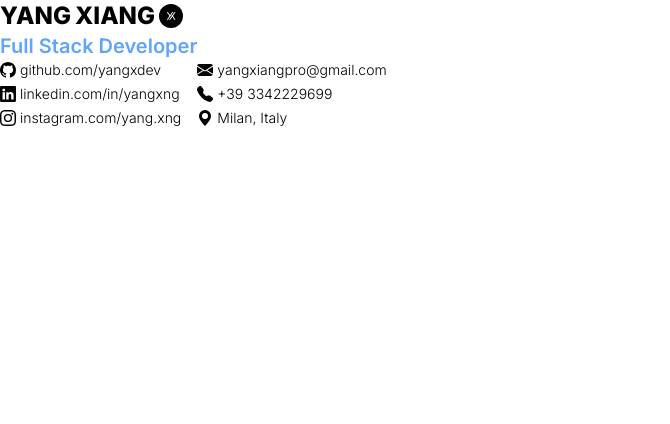
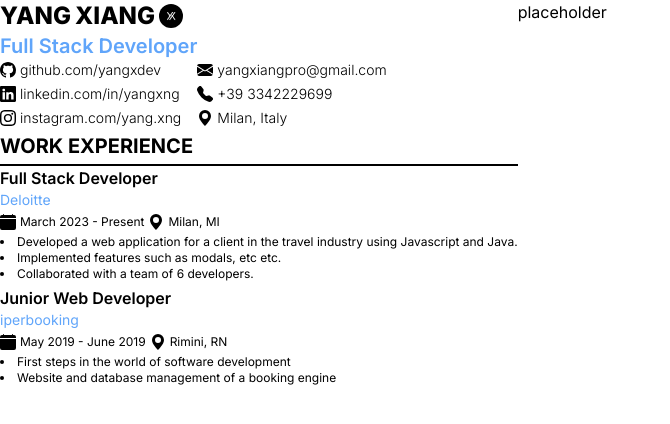
Before and after one commit to yangxdev/nextjs-cv, a Next.js app: page / in a window 1280 px wide. Shown: the top 424 px of the page, without its empty margins (0-670 px from the left). Built offline with nearby package versions, Linux system fonts and the light colour scheme.

Commit message:
CV-3 work experience implementation

```diff
--- /dev/null
+++ b/app/Icons/CalendarIcon.jsx
@@ -0,0 +1,6 @@
+// components/Icons/CalendarIcon.js
+export default function CalendarIcon() {
+    return (
+        <svg xmlns="http://www.w3.org/2000/svg" width="16" height="16" fill="currentColor" class="bi bi-calendar-fill" viewBox="0 0 16 16"><path d="M3.5 0a.5.5 0 0 1 .5.5V1h8V.5a.5.5 0 0 1 1 0V1h1a2 2 0 0 1 2 2v11a2 2 0 0 1-2 2H2a2 2 0 0 1-2-2V5h16V4H0V3a2 2 0 0 1 2-2h1V.5a.5.5 0 0 1 .5-.5z"></path></svg>
+    );
+}
--- /dev/null
+++ b/app/WorkExperience.jsx
@@ -0,0 +1,38 @@
+import WorkExperienceItem from './WorkExperienceItem.jsx';
+
+const WorkExperience = () => (
+    <div className="card-left-section2-work-experience">
+        <h1 className='uppercase font-bold text-xl mb-1'>Work Experience</h1>
+        {/* horizontal line */}
+        <div className="card-left-section2-work-experience-line">
+            <hr className='border border-t-3 border-black'></hr>
+        </div>
+        <WorkExperienceItem
+            position="Full Stack Developer"
+            company="Deloitte"
+            startDate="March 2023"
+            endDate=""
+            present={true}
+            location={["Milan, MI"]}
+            description={[
+                "Developed a web application for a client in the travel industry using Javascript and Java.",
+                "Implemented features such as modals, etc etc.",
+                "Collaborated with a team of 6 developers."
+            ]}
+        />
+        <WorkExperienceItem
+            position="Junior Web Developer"
+            company="iperbooking"
+            startDate="May 2019"
+            endDate="June 2019"
+            present={false}
+            location={["Rimini, RN"]}
+            description={[
+                "First steps in the world of software development",
+                "Website and database management of a booking engine",
+            ]}
+        />
+    </div>
+);
+
+export default WorkExperience;
--- /dev/null
+++ b/app/WorkExperienceItem.jsx
@@ -0,0 +1,23 @@
+import CalendarIcon from './Icons/CalendarIcon.jsx'
+import LocationIcon from './Icons/LocationIcon.jsx'
+
+const WorkExperienceItem = ({ position, company, startDate, endDate, present, location, description }) => (
+    <div className="card-left-section2-work-experience-item mb-1">
+        <h2 className="text-md font-semibold">{position}</h2>
+        <h3 className="text-sm text-blue-400 mb-1">{company}</h3>
+        <div className="card-left-section2-work-experience-item-row1 flex items-center mb-1">
+            <CalendarIcon />
+            <h3 className="text-xs mx-1">{startDate} {present && " - Present"} {!present && " - "} {endDate}</h3>
+            <LocationIcon />
+            <h3 className='text-xs ml-1'>{location}</h3>
+        </div>
+        <h3>
+            {description.map((item, index) => (
+                    <li key={index} className="text-xs">{item}</li>
+                ))
+            }
+        </h3>
+    </div>
+);
+
+export default WorkExperienceItem;
--- a/app/page.tsx
+++ b/app/page.tsx
@@ -1,5 +1,6 @@
 import Image from 'next/image';
 import ContactSection from './ContactSection';
+import WorkExperience from './WorkExperience';
 
 export default function Home() {
   return (
@@ -8,8 +9,8 @@ export default function Home() {
         <title>Xiang - CV</title>
       </head>
 
-      <div className="card bg-white">
-        <div className="card-left">
+      <div className="card bg-white flex">
+        <div className="card-left col">
           <div className="card-left-section1 text-black">
             <div className="card-left-section1-full-name flex-nowrap flex uppercase font-extrabold text-2xl items-center">
               <h1 className='mr-1'>Yang</h1>
@@ -22,10 +23,13 @@ export default function Home() {
               <h2 className='flex-nowrap font-semibold text-xl text-blue-400'>Full Stack Developer</h2>
             </div>
             <ContactSection />
+            <WorkExperience />
           </div>
         </div>
-        <div className="card-right">
-
+        <div className="card-right col">
+          <div className="card-right-section1">
+          placeholder
+          </div>
         </div>
       </div>
     </div>
```
